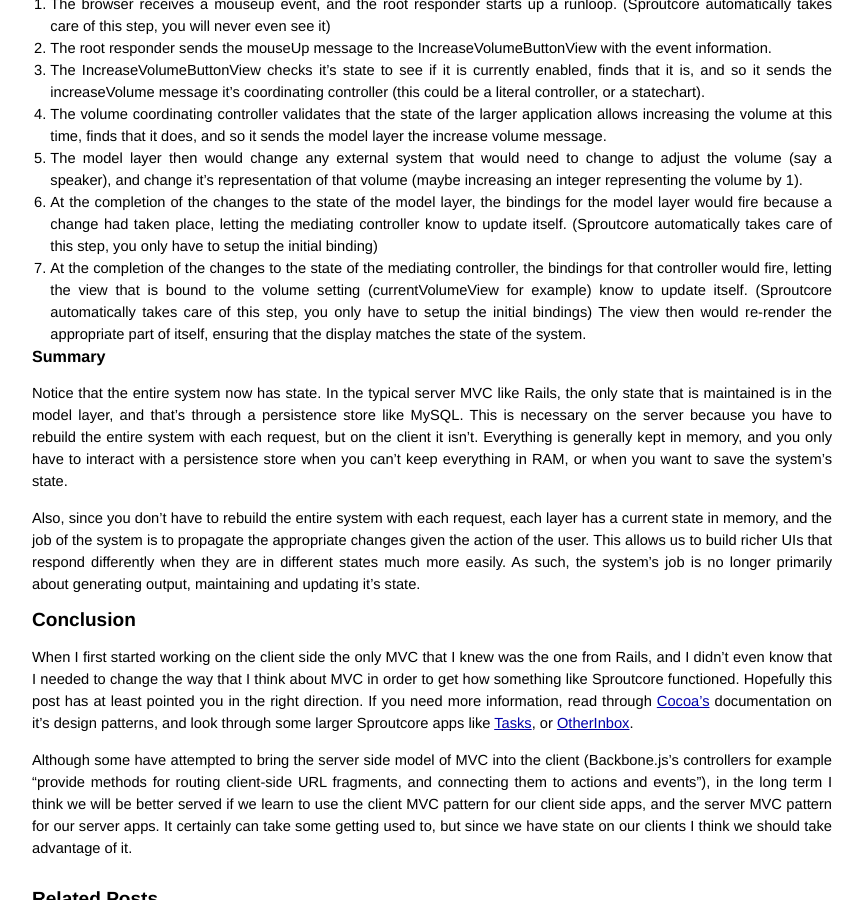
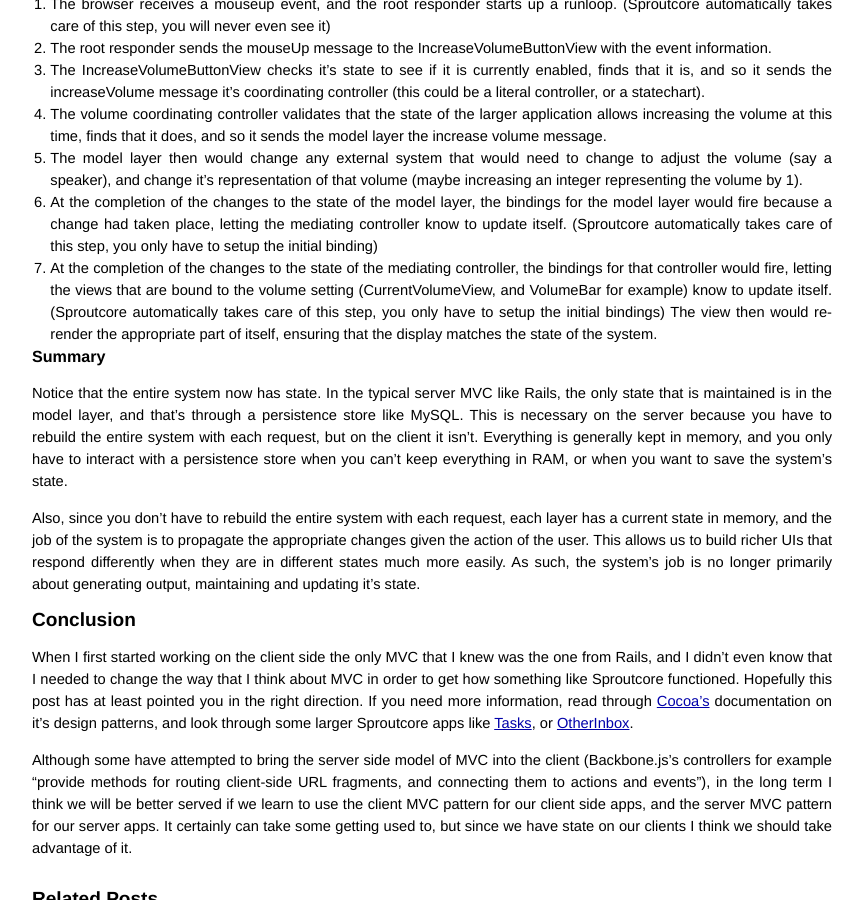
Before and after one commit to gmoeck/gmoeck.github.com, a Jekyll site: the page built from _posts/2011-03-10-sproutcore-mvc-vs-rails-mvc.md, in a window 1280 px wide and 900 px high, scrolled down 2626 px. Shown: the whole window, without its empty margins (208-1071 px from the left). Built offline with Jekyll 4.4.1, drawn with Linux system fonts in a browser that asks for light colours; Markdown is read by kramdown in place of the engine named in the settings; comment, search, counter and statistics services are not loaded.

Commit message:
Pluralize the update views

```diff
--- a/_posts/2011-03-10-sproutcore-mvc-vs-rails-mvc.md
+++ b/_posts/2011-03-10-sproutcore-mvc-vs-rails-mvc.md
@@ -57,7 +57,7 @@
 4. The volume coordinating controller validates that the state of the larger application allows increasing the volume at this time, finds that it does, and so it sends the model layer the increase volume message.
 5. The model layer then would change any external system that would need to change to adjust the volume (say a speaker), and change it's representation of that volume (maybe increasing an integer representing the volume by 1).
 6. At the completion of the changes to the state of the model layer, the bindings for the model layer would fire because a change had taken place, letting the mediating controller know to update itself. (Sproutcore automatically takes care of this step, you only have to setup the initial binding)
-7. At the completion of the changes to the state of the mediating controller, the bindings for that controller would fire, letting the view that is bound to the volume setting (currentVolumeView for example) know to update itself. (Sproutcore automatically takes care of this step, you only have to setup the initial bindings) The view then would re-render the appropriate part of itself, ensuring that the display matches the state of the system.
+7. At the completion of the changes to the state of the mediating controller, the bindings for that controller would fire, letting the views that are bound to the volume setting (CurrentVolumeView, and VolumeBar for example) know to update itself. (Sproutcore automatically takes care of this step, you only have to setup the initial bindings) The view then would re-render the appropriate part of itself, ensuring that the display matches the state of the system.
 
 ###Summary
 
```
